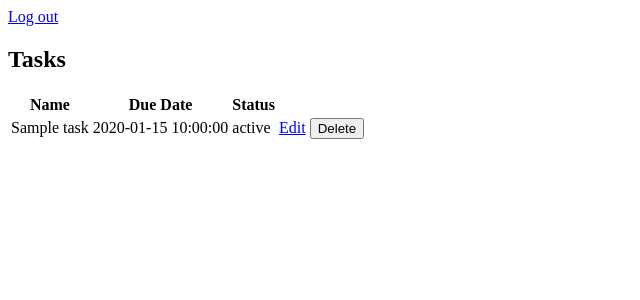
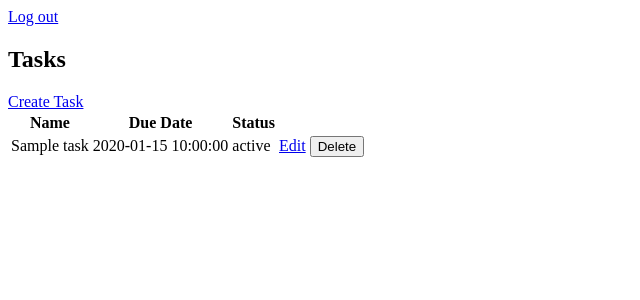
Before and after one commit to conormcgrath/swiftqueue-task-app, a PHP site: template src/Views/taskIndex.php in a window 1280 px wide. Shown: the top 300 px of the page, without its empty margins (0-640 px from the left). Run offline with PHP 8.4, Linux system fonts and the light colour scheme; the template is opened without the code that fills it: most values are stand-ins (such as "Sample title", 1, 10 or a date in 2020).

Commit message:
Add create task link to tasks page

```diff
--- a/src/Views/taskIndex.php
+++ b/src/Views/taskIndex.php
@@ -15,6 +15,8 @@
 <a href="/logout">Log out</a>
 
 <h2>Tasks</h2>
+
+    <a href="/tasks/create">Create Task</a>
 
     <?php if (empty($tasks)): ?>
 
```
